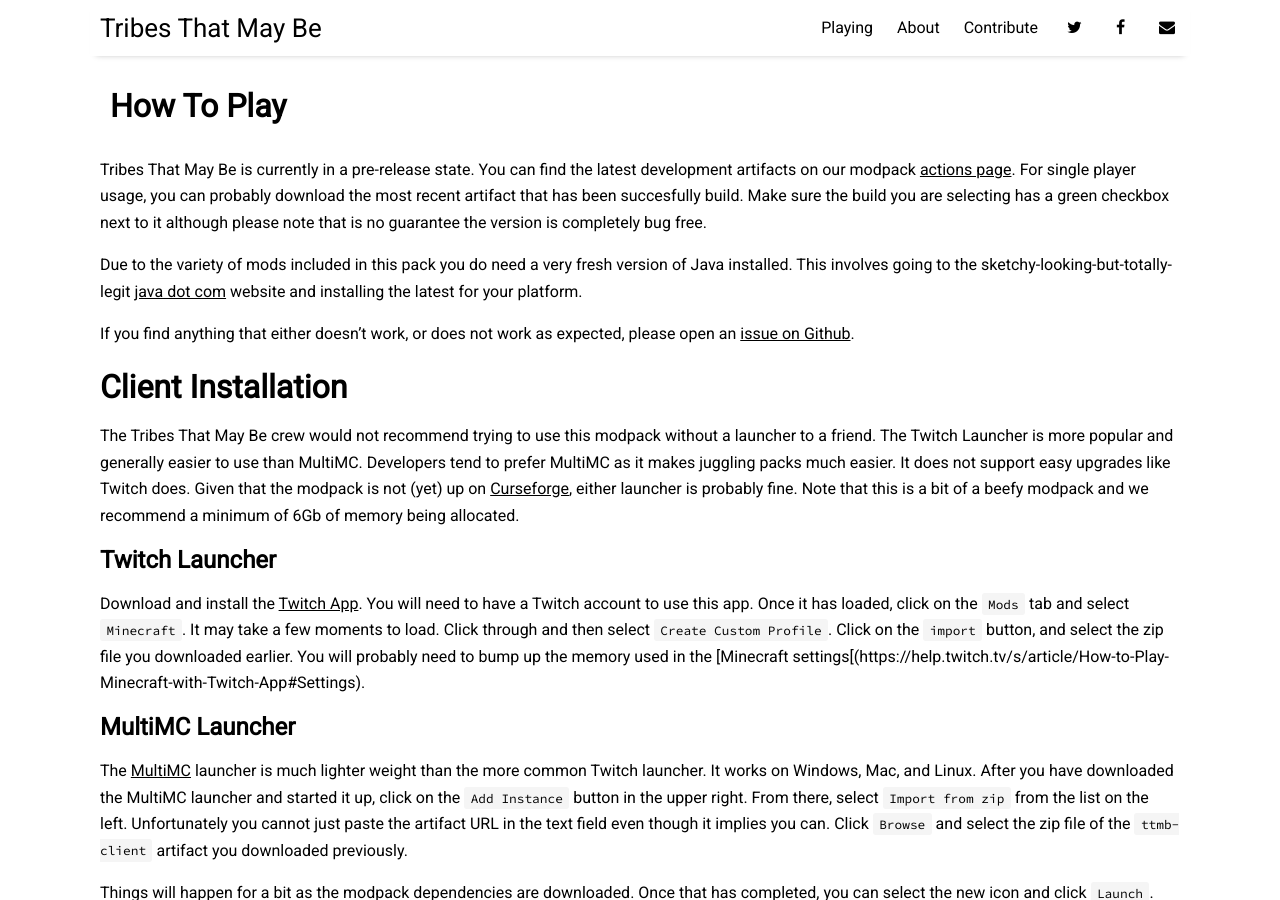
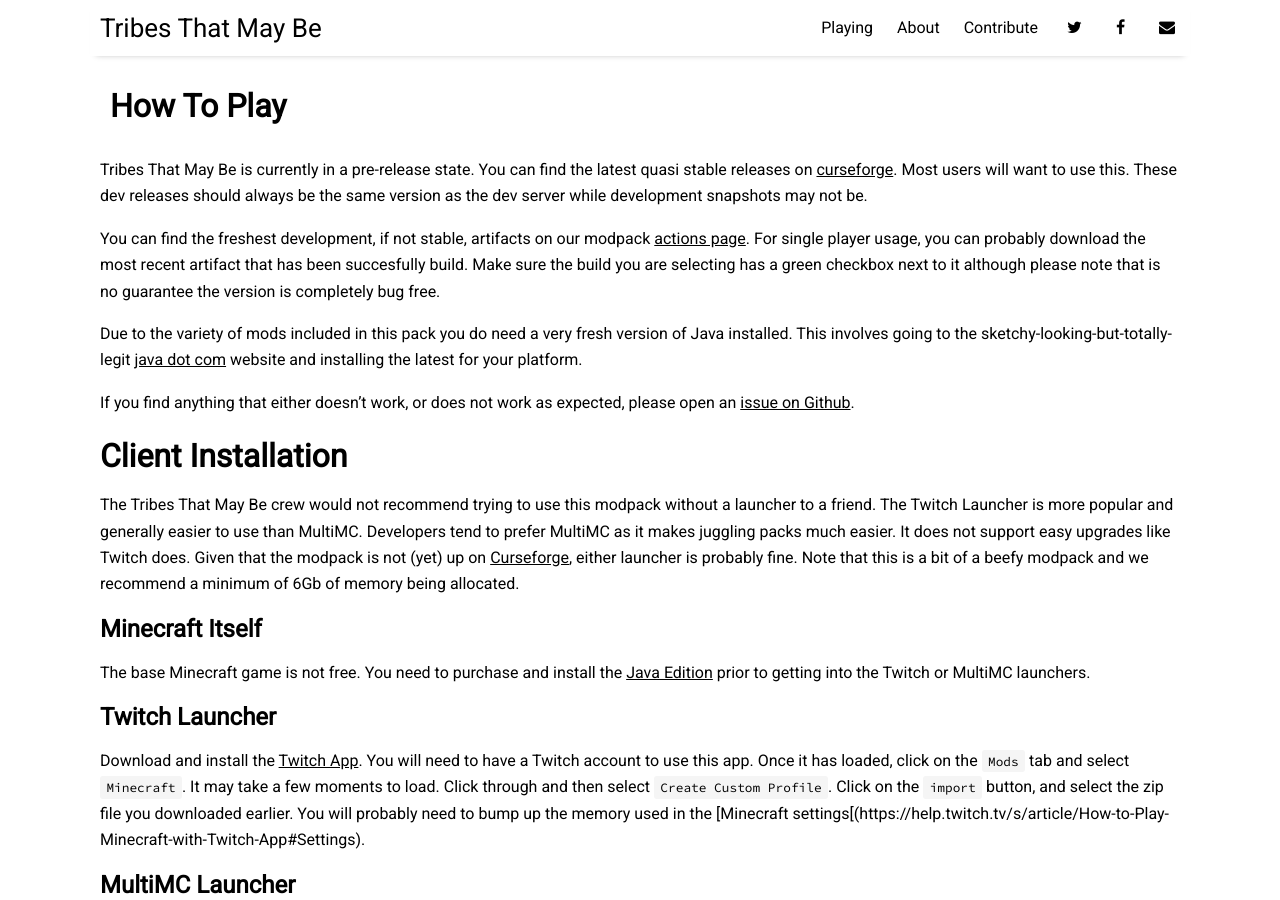
Before and after one commit to tribesthatmaybe/tribesthatmaybe.github.io, a Jekyll site: the page built from pages/playing.md, in a window 1280 px wide and 900 px high. Built offline with Jekyll 4.4.1, drawn with Linux system fonts in a browser that asks for light colours; nearby versions of some CDN libraries.

Commit message:
update playing doc with a reminder to buy minecraft and a pointer to curseforge page

```diff
--- a/pages/playing.md
+++ b/pages/playing.md
@@ -5,7 +5,9 @@ author: gadget
 categories: pages
 ---
 
-Tribes That May Be is currently in a pre-release state. You can find the latest development artifacts on our modpack [actions page](https://github.com/tribesthatmaybe/modpack/actions?query=workflow%3Amake-modpack). For single player usage, you can probably download the most recent artifact that has been succesfully build. Make sure the build you are selecting has a green checkbox next to it although please note that is no guarantee the version is completely bug free.
+Tribes That May Be is currently in a pre-release state. You can find the latest quasi stable releases on [curseforge](https://www.curseforge.com/minecraft/modpacks/tribes-that-may-be). Most users will want to use this. These dev releases should always be the same version as the dev server while development snapshots may not be.
+
+You can find the freshest development, if not stable, artifacts on our modpack [actions page](https://github.com/tribesthatmaybe/modpack/actions?query=workflow%3Amake-modpack). For single player usage, you can probably download the most recent artifact that has been succesfully build. Make sure the build you are selecting has a green checkbox next to it although please note that is no guarantee the version is completely bug free.
 
 Due to the variety of mods included in this pack you do need a very fresh version of Java installed. This involves going to the sketchy-looking-but-totally-legit [java dot com](https://www.java.com/) website and installing the latest for your platform.
 
@@ -14,6 +16,10 @@ If you find anything that either doesn't work, or does not work as expected, ple
 # Client Installation
 
 The Tribes That May Be crew would not recommend trying to use this modpack without a launcher to a friend. The Twitch Launcher is more popular and generally easier to use than MultiMC. Developers tend to prefer MultiMC as it makes juggling packs much easier. It does not support easy upgrades like Twitch does. Given that the modpack is not (yet) up on [Curseforge](https://www.curseforge.com/), either launcher is probably fine. Note that this is a bit of a beefy modpack and we recommend a minimum of 6Gb of memory being allocated.
+
+## Minecraft Itself
+
+The base Minecraft game is not free. You need to purchase and install the [Java Edition](https://www.minecraft.net/en-us/store/minecraft-java-edition/) prior to getting into the Twitch or MultiMC launchers.
 
 ## Twitch Launcher
 
```
